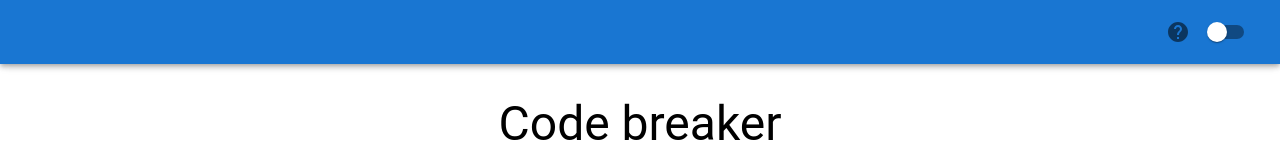
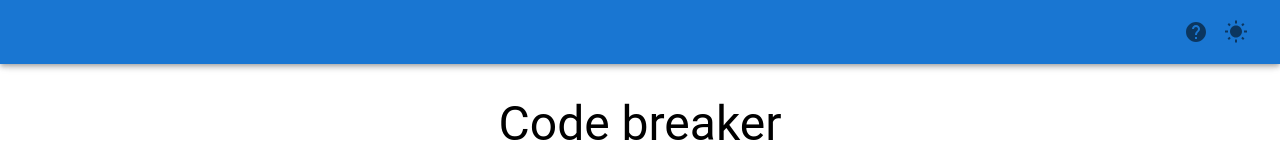
Before and after one commit to magnus-schj/code-breaker, a React (Vite) app: page / in a window 1280 px wide. Shown: the top 160 px of the page. Built offline with nearby package versions, Linux system fonts and the light colour scheme.

Commit message:
it works!!!

```diff
--- a/src/App.tsx
+++ b/src/App.tsx
@@ -3,16 +3,15 @@ import "./App.css";
 import { Typography, Button, useMediaQuery, CssBaseline } from "@mui/material";
 import { ThemeProvider, useTheme } from "@mui/styles";
 import Root from "./components/Root.component";
-import { theme } from "./themes";
+import { lightTheme, darkTheme } from "./themes";
 import { ThemeContext } from "./ThemeContext";
 
 function App() {
   const [darkMode, setDarkMode] = useState(false);
   const stateObject = { darkMode, setDarkMode };
-  console.log("darkMode:", darkMode);
 
   return (
-    <ThemeProvider theme={theme}>
+    <ThemeProvider theme={darkMode ? darkTheme : lightTheme}>
       <ThemeContext.Provider value={stateObject}>
         <CssBaseline />
         <Root />
--- a/src/components/Header.component.tsx
+++ b/src/components/Header.component.tsx
@@ -4,7 +4,7 @@ import { AnimatePresence, motion } from "framer-motion";
 import React, { FC, useContext, useState } from "react";
 import { ThemeContext } from "../ThemeContext";
 import HelpComponent from "./Help/Help.component";
-import ThemeSwitch from "./ThemeSwitch.component";
+import ThemeButton from "./ThemeButton.component";
 
 interface Props {
   gameInitialized: boolean;
@@ -36,7 +36,7 @@ const Header: FC<Props> = ({ gameInitialized, setGameInitialized }) => {
               <Help />
             </IconButton>
           </motion.div>
-          <ThemeSwitch />
+          <ThemeButton />
         </Toolbar>
       </AppBar>
       {/* help window */}
--- a/src/components/Root.component.tsx
+++ b/src/components/Root.component.tsx
@@ -1,12 +1,12 @@
-import { Typography, Button } from "@mui/material";
+import { Typography, Button, useTheme } from "@mui/material";
 import React, { FC, useState } from "react";
-import { theme } from "../themes";
 import Game from "./Game/Game.component";
 import Header from "./Header.component";
 
 interface Props {}
 
 const Root: FC<Props> = () => {
+  const theme = useTheme();
   const [gameInitialized, setGameInitialized] = useState(false);
 
   return (
--- /dev/null
+++ b/src/components/ThemeButton.component.tsx
@@ -0,0 +1,23 @@
+import { IconButton, useTheme } from "@mui/material";
+import { Switch } from "@mui/material";
+import { styled } from "@mui/styles";
+import React, { FC, useContext, useState } from "react";
+import { ThemeContext } from "../ThemeContext";
+import WbSunnyIcon from "@mui/icons-material/WbSunny";
+import Brightness2Icon from "@mui/icons-material/Brightness2";
+
+interface Props {}
+
+const ThemeButton: FC<Props> = () => {
+  const themeContext = useContext(ThemeContext);
+
+  const { darkMode, setDarkMode } = themeContext;
+
+  return (
+    <IconButton onClick={() => setDarkMode(!darkMode)}>
+      {darkMode ? <Brightness2Icon /> : <WbSunnyIcon />}
+    </IconButton>
+  );
+};
+
+export default ThemeButton;
--- a/src/components/ThemeSwitch.component.tsx
+++ /dev/null
@@ -1,27 +0,0 @@
-import { useTheme } from "@mui/material";
-import { Switch } from "@mui/material";
-import { styled } from "@mui/styles";
-import React, { FC, useContext, useState } from "react";
-import { ThemeContext } from "../ThemeContext";
-
-interface Props {}
-
-const ThemeSwitch: FC<Props> = () => {
-  const themeContext = useContext(ThemeContext);
-
-  const { darkMode, setDarkMode } = themeContext;
-
-  return (
-    <Switch
-      sx={{
-        "& .MuiSwitch-switchBase": {
-          "&.Mui-checked": {
-            background: "red",
-          },
-        },
-      }}
-    />
-  );
-};
-
-export default ThemeSwitch;
--- a/src/themes.ts
+++ b/src/themes.ts
@@ -1,6 +1,6 @@
 import { createTheme } from "@mui/material";
 
-export const theme = createTheme({
+export const lightTheme = createTheme({
   palette: {
     mode: "light",
     primary: {
```
